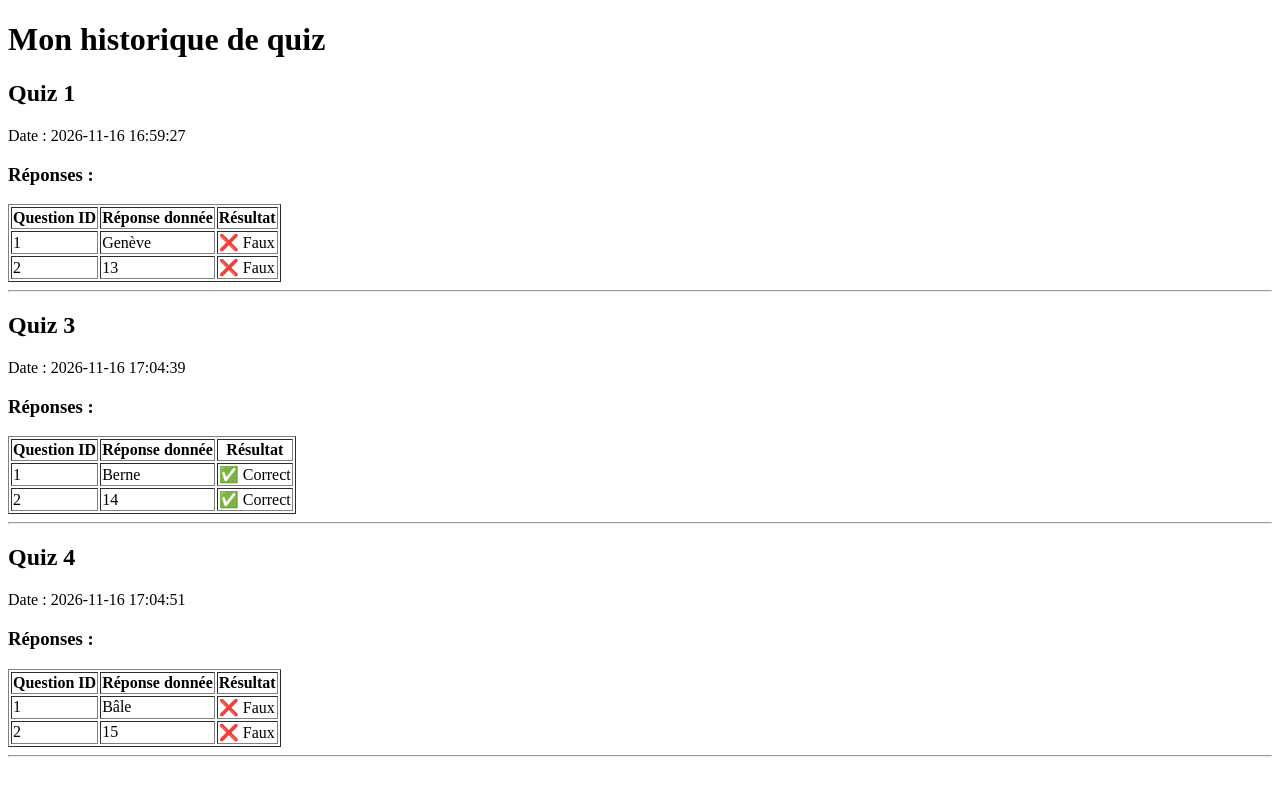
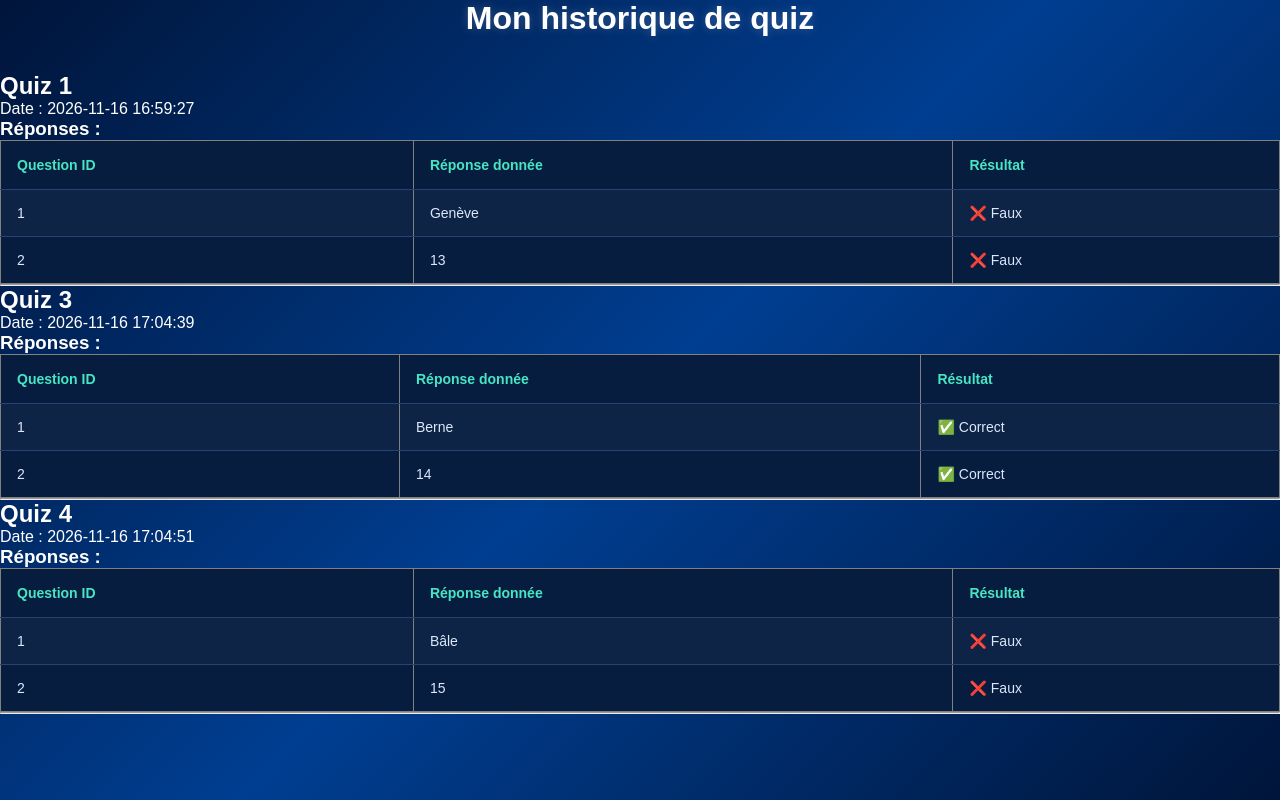
Before and after one commit to MazenGH1/Proj531_la_team, a Flask app: page /historique/Robert in a window 1280 px wide. Run offline with Flask 3, Linux system fonts and the light colour scheme; a user stored in the database is signed in; data comes from the database, SQL or seed files in the repository; both versions use the stored data as it was after the commit.

Commit message:
css historique et lien

```diff
--- /dev/null
+++ b/static/styles/historique.css
@@ -0,0 +1,278 @@
+
+/* ========================================
+   RESET & BASE
+======================================== */
+
+* {
+    margin: 0;
+    padding: 0;
+    box-sizing: border-box;
+}
+
+body {
+    min-height: 100vh;
+    font-family: Arial, Helvetica, sans-serif;
+
+    background: linear-gradient(
+        135deg,
+        #00153a,
+        #003e91,
+        #00153a
+    );
+
+    background-attachment: fixed;
+
+    color: white;
+}
+
+/* ========================================
+   CONTENEUR PRINCIPAL
+======================================== */
+
+.container {
+    max-width: 900px;
+    margin: 0 auto;
+    padding: 40px 20px;
+}
+
+/* ========================================
+   TITRE PRINCIPAL
+======================================== */
+
+h1 {
+    text-align: center;
+    font-size: 32px;
+    margin-bottom: 35px;
+
+    color: white;
+
+    text-shadow:
+        0 0 10px rgba(255,255,255,0.2);
+}
+
+/* ========================================
+   CARTE HISTORIQUE
+======================================== */
+
+.history-card {
+    background: #0b2854;
+
+    padding: 25px;
+    margin-bottom: 25px;
+
+    border-radius: 18px;
+    border: 1px solid #25446f;
+
+    box-shadow: 0 8px 25px rgba(0,0,0,0.3);
+
+    transition: 0.2s;
+}
+
+.history-card:hover {
+    border-color: #48e5c2;
+    transform: translateY(-2px);
+}
+
+/* ========================================
+   EN-TÊTE DU QUIZ
+======================================== */
+
+.history-header {
+    display: flex;
+    justify-content: space-between;
+    align-items: center;
+
+    gap: 15px;
+    margin-bottom: 25px;
+
+    padding-bottom: 15px;
+    border-bottom: 1px solid #25446f;
+}
+
+.history-header h2 {
+    font-size: 23px;
+    color: #48e5c2;
+}
+
+.quiz-date {
+    color: #a9bbdc;
+    font-size: 14px;
+
+    background: #061d40;
+
+    padding: 9px 14px;
+    border-radius: 8px;
+}
+
+/* ========================================
+   SOUS-TITRES
+======================================== */
+
+.history-card h3 {
+    font-size: 18px;
+    margin-bottom: 18px;
+    color: white;
+}
+
+/* ========================================
+   TABLEAU
+======================================== */
+
+.table-container {
+    width: 100%;
+    overflow-x: auto;
+
+    border-radius: 10px;
+    border: 1px solid #25446f;
+}
+
+table {
+    width: 100%;
+    border-collapse: collapse;
+
+    background: #061d40;
+    text-align: left;
+}
+
+thead {
+    background: #153d70;
+}
+
+th {
+    color: #48e5c2;
+
+    padding: 16px;
+
+    font-size: 14px;
+    font-weight: bold;
+
+    white-space: nowrap;
+}
+
+td {
+    padding: 15px 16px;
+
+    color: #dce7fa;
+    font-size: 14px;
+
+    border-top: 1px solid #25446f;
+}
+
+/* Alternance des lignes */
+
+tbody tr:nth-child(even) {
+    background: rgba(255,255,255,0.03);
+}
+
+/* Survol des lignes */
+
+tbody tr:hover {
+    background: #15365f;
+}
+
+/* ========================================
+   RÉSULTATS
+======================================== */
+
+.result {
+    display: inline-block;
+
+    padding: 6px 12px;
+
+    border-radius: 20px;
+
+    font-size: 13px;
+    font-weight: bold;
+
+    white-space: nowrap;
+}
+
+.correct {
+    color: #48e5c2;
+    background: #153f52;
+}
+
+.incorrect {
+    color: #ff7373;
+    background: #512c46;
+}
+
+/* ========================================
+   HISTORIQUE VIDE
+======================================== */
+
+.empty-card {
+    background: #0b2854;
+
+    padding: 35px 25px;
+
+    border-radius: 18px;
+    border: 1px solid #25446f;
+
+    text-align: center;
+
+    box-shadow: 0 8px 25px rgba(0,0,0,0.3);
+}
+
+.empty-card p {
+    color: #a9bbdc;
+    font-size: 17px;
+}
+
+/* ========================================
+   BOUTON RETOUR
+======================================== */
+
+.back-link {
+    display: block;
+
+    width: fit-content;
+    margin: 30px auto 0;
+
+    padding: 14px 25px;
+
+    background: #48e5c2;
+    color: #00153a;
+
+    text-decoration: none;
+    font-weight: bold;
+
+    border-radius: 10px;
+
+    transition: 0.2s;
+}
+
+.back-link:hover {
+    background: #70f5d8;
+    transform: translateY(-2px);
+}
+
+/* ========================================
+   RESPONSIVE MOBILE
+======================================== */
+
+@media (max-width: 600px) {
+
+    .container {
+        padding: 25px 15px;
+    }
+
+    h1 {
+        font-size: 25px;
+    }
+
+    .history-card {
+        padding: 18px;
+    }
+
+    .history-header {
+        flex-direction: column;
+        align-items: flex-start;
+    }
+
+    th, td {
+        padding: 12px;
+        font-size: 13px;
+    }
+
+}
--- a/templates/historique.html
+++ b/templates/historique.html
@@ -2,6 +2,7 @@
 <html>
 <head>
     <title>Historique</title>
+    <link rel="stylesheet" href="../static/styles/historique.css">
 </head>
 
 <body>
--- a/templates/index.html
+++ b/templates/index.html
@@ -20,6 +20,11 @@
                         <span class="admin-badge">Admin</span>
                     {% endif %}
                 </span>
+
+
+                <a href="/historique/{{session['username']}}" class="history-link">
+                📊 Mon historique
+                </a>
 
                 {% if session.get('isAdmin') %}
                     <a href="/creer_quiz" class="create-quiz-link">
```
Also changed, not shown: static/styles/index.css (+17 -0 lines), Quizco.db (added).
